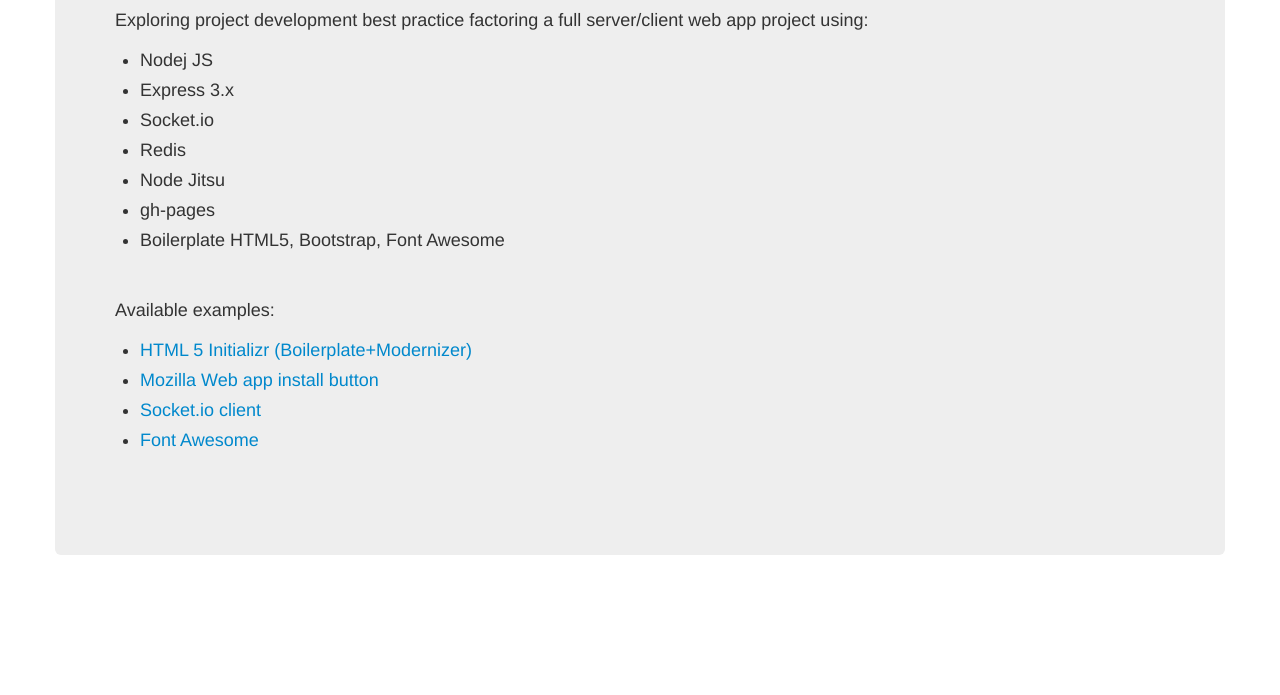
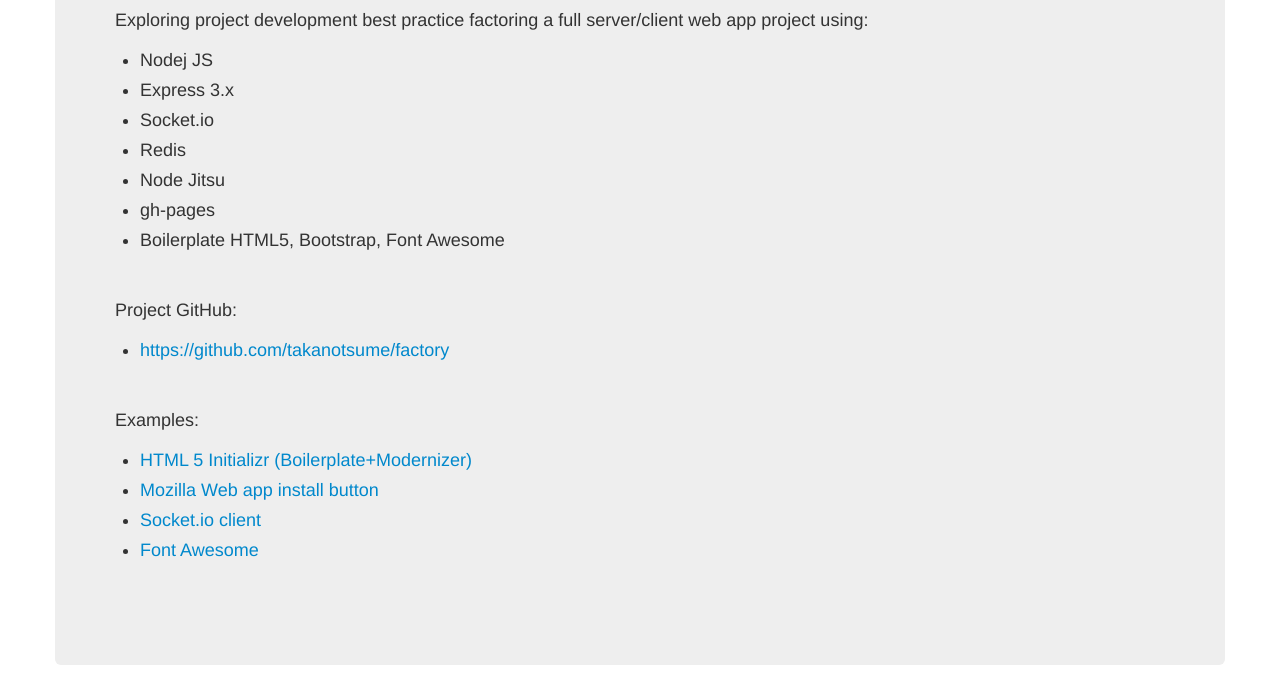
Before and after one commit to takanotsume/hirameki, a website: page www/index.html in a window 1280 px wide. Shown: the part 155-850 px from the top of the page. Before the commit the page ends 800 px from the top, so only its background shows below. Drawn offline with nearby package versions, Linux system fonts and the light colour scheme.

Commit message:
Add link to github

```diff
--- a/www/index.html
+++ b/www/index.html
@@ -34,7 +34,13 @@
                     </ul>
                 </p>
                 <br />
-                <p>Available examples:
+                <p>Project GitHub:
+                    <ul>
+                        <li><a href="https://github.com/takanotsume/factory" target="_blank">https://github.com/takanotsume/factory</a></li>
+                    </ul>
+                </p>
+                <br />
+                <p>Examples:
                     <ul>
                         <li><a href="bootstrap.html">HTML 5 Initializr (Boilerplate+Modernizer)</a></li>
                         <li><a href="install.html">Mozilla Web app install button</a></li>
```
